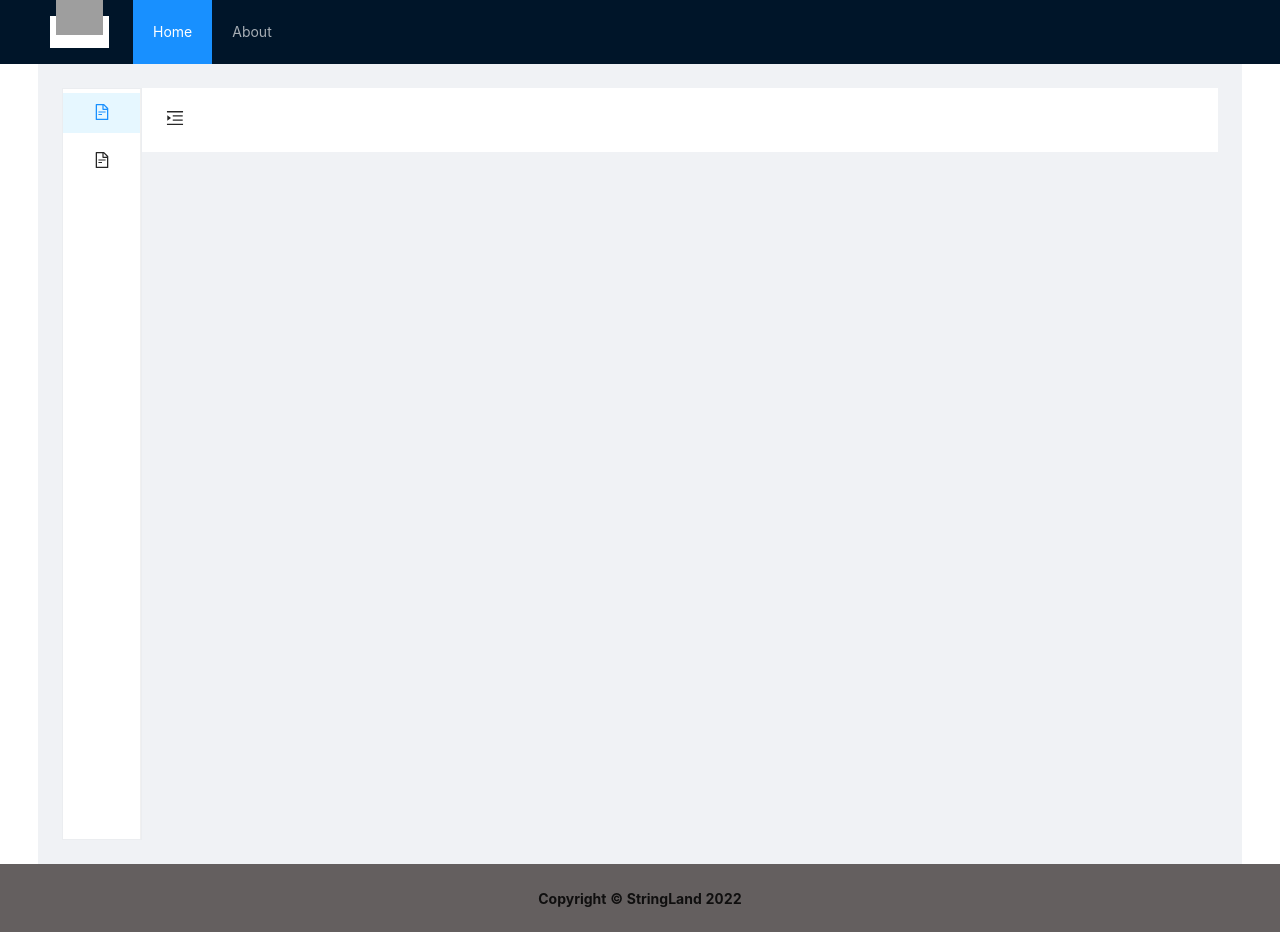
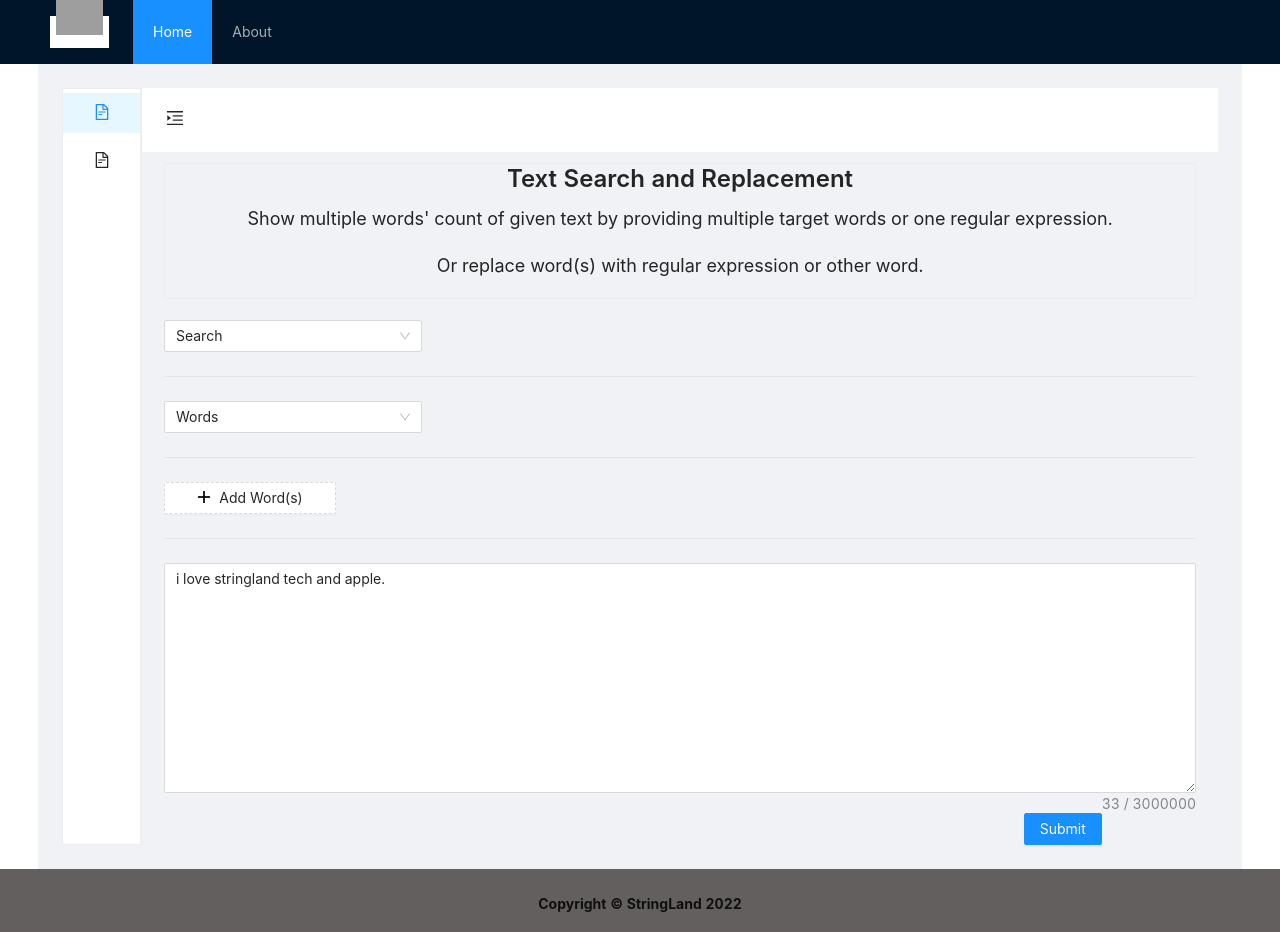
Before and after one commit to stringland/web, a React (Create React App) app: page /#/text_operations/txt_search in a window 1280 px wide. Shown: the top 932 px of the page. Built offline with nearby package versions, Linux system fonts and the light colour scheme; grey boxes are pictures that could not be loaded.

Commit message:
rename word count component as text search

```diff
--- a/src/components/pages/wordCount.js
+++ b/src/components/pages/textSearch.js
@@ -9,7 +9,7 @@ const { Option } = Select;
 const { TextArea } = Input;
 const { Title, Paragraph } = Typography;
 
-export class WordCount extends React.Component {
+export class TextSearch extends React.Component {
     constructor(props) {
       super(props);
       this.state = {
@@ -145,7 +145,7 @@ export class WordCount extends React.Component {
                 var txt = data.text
                 if(this.state.opType === 2){
                   txt = response.data.str
-                  wdCnt = "deleted words count: "
+                  wdCnt = "deleted words count: \n"
                 }
 
                 if(response.data.hasOwnProperty('patternCount')) {
@@ -179,7 +179,10 @@ export class WordCount extends React.Component {
           <div style={{ border: '1px solid rgb(235, 237, 240)' }}>
             <Title style={{textAlign: "center", fontSize:'3vh'}} >Text Search and Replacement</Title>
             <Paragraph style={{textAlign: "center", fontSize: "large"}}>
-              Show multiple words' count of given text. Or replace word(s) with regular expression or other word.
+              Show multiple words' count of given text by providing multiple target words or one regular expression.
+            </Paragraph>
+            <Paragraph style={{textAlign: "center", fontSize: "large"}}>
+              Or replace word(s) with regular expression or other word.
             </Paragraph>
           </div>
           <div style={{ marginTop: '2%'}}>
@@ -248,10 +251,10 @@ export class WordCount extends React.Component {
           <div style={{ marginTop: '2%', display: this.state.opType === 2 ? "block" : "none"}}>
             <Row gutter={10}>
               <Col xs={16} xl={8} xxl={4}>
-                <Input maxLength={110} value={this.state.srcPattern} onChange={this.handleSrcPatternChange} />
+                source word/regular expression<Input maxLength={110} value={this.state.srcPattern} onChange={this.handleSrcPatternChange} />
               </Col>
               <Col xs={16} xl={8} xxl={4}>
-                <Input maxLength={110} value={this.state.replacePattern} onChange={this.handleReplacePatternChange} />
+                replace word<Input maxLength={110} value={this.state.replacePattern} onChange={this.handleReplacePatternChange} />
               </Col>
             </Row>
           </div>
@@ -274,4 +277,4 @@ export class WordCount extends React.Component {
     }
 }
 
-export default WordCount;
+export default TextSearch;
--- a/src/components/textOperations.js
+++ b/src/components/textOperations.js
@@ -6,7 +6,7 @@ import { Route, NavLink, HashRouter } from "react-router-dom";
 import { Layout, Menu } from 'antd';
 import { FileTextOutlined, MenuUnfoldOutlined, MenuFoldOutlined } from '@ant-design/icons';
 import TextEdition from './pages/textEdition';
-import WordCount from './pages/wordCount';
+import TextSearch from './pages/textSearch';
 
 const { Header,Content, Sider } = Layout;
 
@@ -33,7 +33,7 @@ export class TextOperations extends React.Component {
                 <Sider className="site-layout-background" style={{ minWidth:'10vh', border: '1px solid rgb(235, 237, 240)' }} trigger={null} collapsible collapsed={this.state.collapsed}>
                   <Menu mode="inline" defaultSelectedKeys={['1']} style={{ height: '100%' }}>
                       <Menu.Item key="1" icon={<FileTextOutlined />}><NavLink to="/text_operations/edit_txt">Simple Text Edit</NavLink></Menu.Item>
-                      <Menu.Item key="2" icon={<FileTextOutlined />}><NavLink to="/text_operations/word_count">Word Count</NavLink></Menu.Item>
+                      <Menu.Item key="2" icon={<FileTextOutlined />}><NavLink to="/text_operations/txt_search">Text Search/Replacement</NavLink></Menu.Item>
                   </Menu>
                 </Sider>
                 <Layout className="site-layout">
@@ -45,7 +45,7 @@ export class TextOperations extends React.Component {
                   </Header>
                   <Content style={{ padding: '0 2%', marginTop:'1%', minHeight: '70%' }}>
                       <Route path="/text_operations/edit_txt" component={TextEdition}/>
-                      <Route path="/text_operations/word_count" component={WordCount}/>
+                      <Route path="/text_operations/txt_search" component={TextSearch}/>
                   </Content>
                 </Layout>
             </Layout>
```
